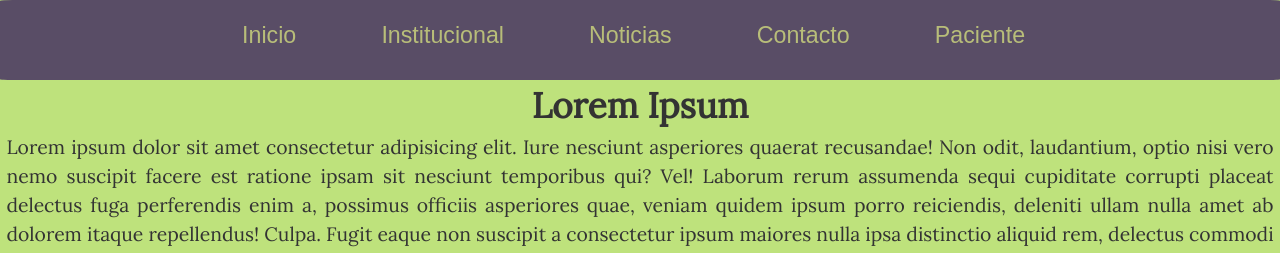
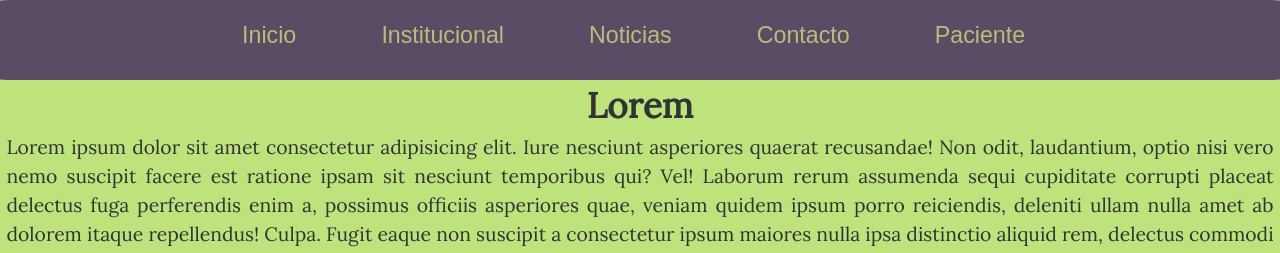
Before and after one commit to EmanuelMolina0410/EmanuelMolina0410.github.io, a plain HTML site: page index.html in a window 1280 px wide. Shown: the top 253 px of the page. Drawn offline with Linux system fonts and the light colour scheme.

Commit message:
Update index.html

```diff
--- a/index.html
+++ b/index.html
@@ -19,7 +19,7 @@
 
         <main>
             <!-- Breve resumen de la página, productos recomendados y más vendidos, y ubicación principal -->
-            <h1>Lorem Ipsum</h1>
+            <h1>Lorem</h1>
             <div id="text1">
             <p >Lorem ipsum dolor sit amet consectetur adipisicing elit. Iure nesciunt asperiores quaerat recusandae! Non odit, laudantium, optio nisi vero nemo suscipit facere est ratione ipsam sit nesciunt temporibus qui? Vel!
             Laborum rerum assumenda sequi cupiditate corrupti placeat delectus fuga perferendis enim a, possimus officiis asperiores quae, veniam quidem ipsum porro reiciendis, deleniti ullam nulla amet ab dolorem itaque repellendus! Culpa.
```
